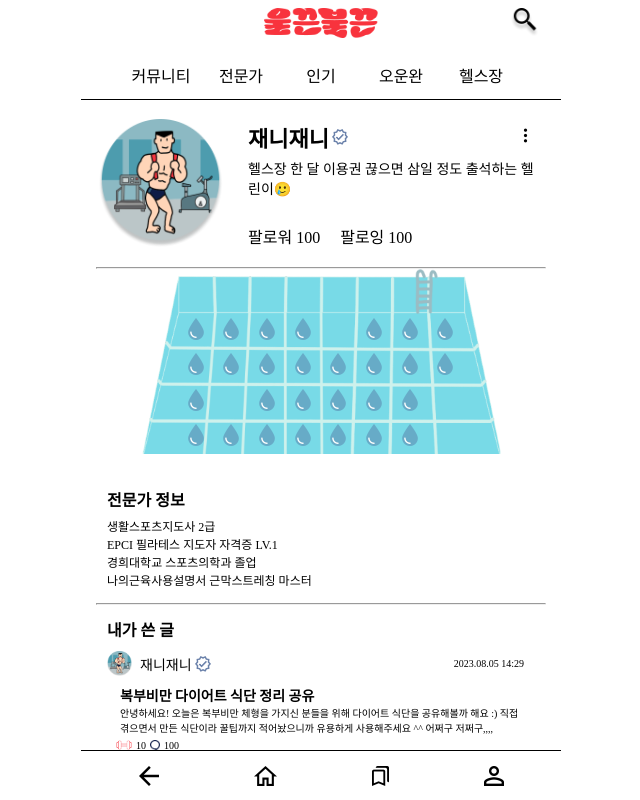
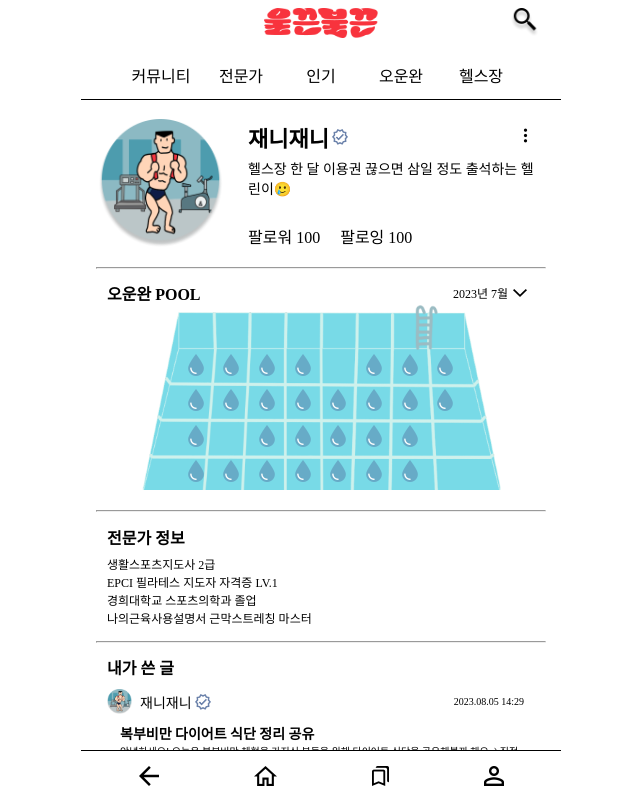
Before and after one commit to LikeLion-at-DGU/backback_frontend, a Next.js app: page /mypage in a window 1280 px wide. Shown: the whole page, without its empty margins (319-959 px from the left). Built offline with nearby package versions, Linux system fonts and the light colour scheme; a web font is replaced by a local one.

Commit message:
feature/21: 마이페이지 오운완 POOL 구현

```diff
--- /dev/null
+++ b/src/components/mypage/CompletedPool.tsx
@@ -0,0 +1,70 @@
+import { Pool } from "./Pool"
+
+interface CompletedPoolProps {
+    joinDate: string,
+    completedList: number[]
+}
+
+const completedPoolTitleTextstyle = {
+    fontWeight: 700,
+    fontSize: '16px'
+}
+
+const comletedPoolDateTextStyle = {
+    fontWeight: 500,
+    fontSize: '12px',
+    marginLeft: 'auto',
+    marginRight: '5px'
+}
+
+const completedPoolImageStyle = {
+    width: '14px',
+    height: '8px',
+    marginRight: '34px'
+}
+
+export function CompletedPool({joinDate, completedList}: CompletedPoolProps) {
+    const categotyUnderIconPath = '/assets/images/Category_Under_icon.png'
+    const joinDateForm = new Date(joinDate);
+    const joinYear = joinDateForm.getFullYear();
+    const joinMonth = joinDateForm.getMonth() + 1;
+
+    return(
+        <div>
+            <div
+                style={{
+                    display: 'flex',
+                    margin: '12px 0px 0px 26px',
+                    alignItems: "center"
+                }}
+            >
+                <p
+                    style={completedPoolTitleTextstyle}
+                >
+                    오운완 POOL
+                </p>
+                <p
+                    style={comletedPoolDateTextStyle}
+                >
+                    {joinYear}년 {joinMonth}월
+                </p>
+                <img
+                    src={categotyUnderIconPath}
+                    style={completedPoolImageStyle}
+                />
+            </div>
+            <div
+                style={{
+                    overflowX: 'auto'
+                }}
+            >
+                <Pool completedList={completedList}/>
+            </div>
+            <hr
+                style={{
+                    margin: '0 15px'
+                }}
+            ></hr>
+        </div>
+    )
+}
--- a/src/pages/mypage/index.tsx
+++ b/src/pages/mypage/index.tsx
@@ -2,8 +2,7 @@ import { ExpertInfo } from "@/components/mypage/ExpertInfo";
 import { PostList } from "@/components/mypage/PostList";
 import { Profile } from "@/components/mypage/Profile";
 import { ScrollContent } from "@/components/common/PostDetail";
-import { Pool } from "@/components/mypage/Pool";
-import { Inter } from "next/font/google";
+import { CompletedPool } from "@/components/mypage/CompletedPool";
 
 export default function MyPage(){
     const profileData = {
@@ -98,13 +97,7 @@ export default function MyPage(){
                             margin: '0 15px'
                         }}
                     ></hr>
-                    <div
-                        style={{
-                            overflowX: 'auto'
-                        }}
-                    >
-                        <Pool completedList={completedList}/>
-                    </div>
+                    <CompletedPool joinDate="2023-07" completedList={completedList} />
                     <ExpertInfo infoList={expertInfo} />
                     <PostList isMine={isMine} currentPage={3} totalPages={5} postList={postList} />
                 </div>
```
